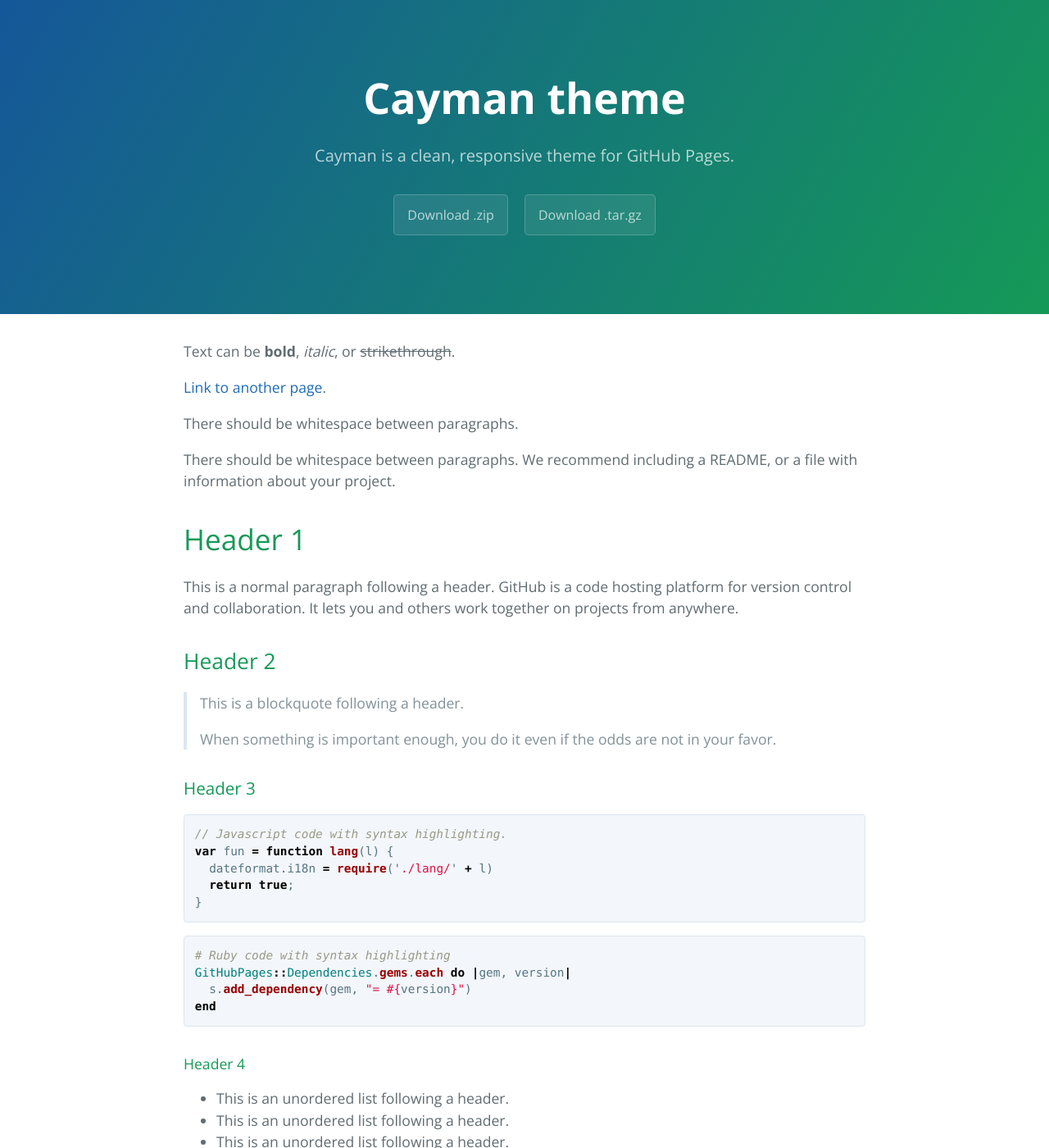
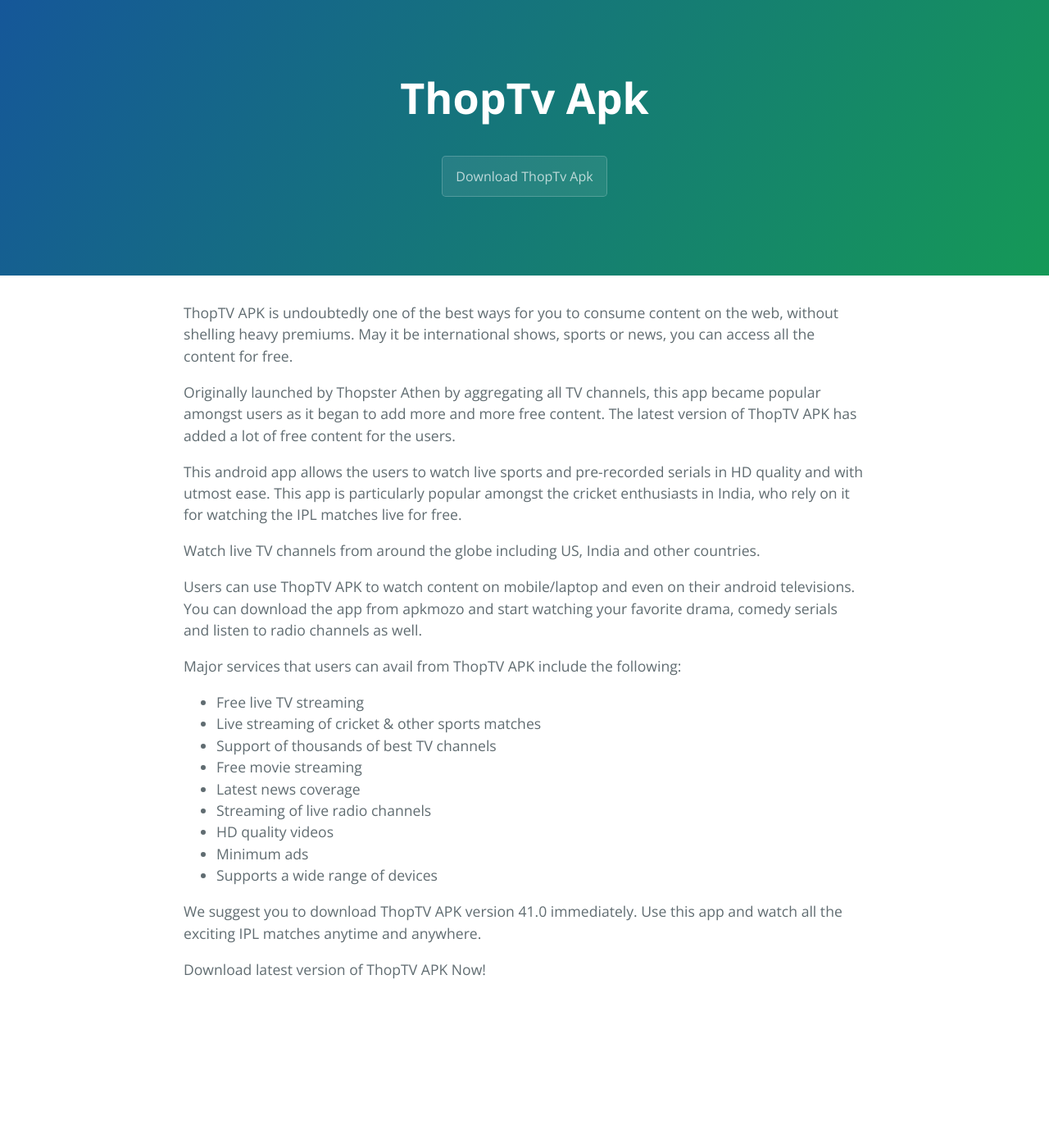
Before and after one commit to kydv472/p1, a Jekyll site: the page built from index.md, in a window 1280 px wide and 1400 px high. Shown: the whole window at 82% size. Built offline with Jekyll 4.4.1, drawn with Linux system fonts in a browser that asks for light colours; some of the changed text lies outside the part shown.

Commit message:
update final

````diff
--- a/_config.yml
+++ b/_config.yml
@@ -1,5 +1,5 @@
-title: Cayman theme
-description: Cayman is a clean, responsive theme for GitHub Pages.
+title: ThopTv Apk
+description:
 show_downloads: true
 google_analytics:
 theme: jekyll-theme-cayman
--- a/_layouts/default.html
+++ b/_layouts/default.html
@@ -20,29 +20,17 @@
     <link rel="stylesheet" href="{{ '/assets/css/style.css?v=' | append: site.github.build_revision | relative_url }}">
   </head>
   <body>
-    <a id="skip-to-content" href="#content">Skip to the content.</a>
 
     <header class="page-header" role="banner">
       <h1 class="project-name">{{ page.title | default: site.title | default: site.github.repository_name }}</h1>
       <h2 class="project-tagline">{{ page.description | default: site.description | default: site.github.project_tagline }}</h2>
-      {% if site.github.is_project_page %}
-        <a href="{{ site.github.repository_url }}" class="btn">View on GitHub</a>
-      {% endif %}
       {% if site.show_downloads %}
-        <a href="{{ site.github.zip_url }}" class="btn">Download .zip</a>
-        <a href="{{ site.github.tar_url }}" class="btn">Download .tar.gz</a>
+        <a href="{{ '/assets/thoptv.apk'| relative_url }}" class="btn">Download ThopTv Apk</a>
       {% endif %}
     </header>
 
     <main id="content" class="main-content" role="main">
       {{ content }}
-
-      <footer class="site-footer">
-        {% if site.github.is_project_page %}
-          <span class="site-footer-owner"><a href="{{ site.github.repository_url }}">{{ site.github.repository_name }}</a> is maintained by <a href="{{ site.github.owner_url }}">{{ site.github.owner_name }}</a>.</span>
-        {% endif %}
-        <span class="site-footer-credits">This page was generated by <a href="https://pages.github.com">GitHub Pages</a>.</span>
-      </footer>
     </main>
   </body>
 </html>
--- a/index.md
+++ b/index.md
@@ -2,122 +2,28 @@
 layout: default
 ---
 
-Text can be **bold**, _italic_, or ~~strikethrough~~.
+ThopTV APK is undoubtedly one of the best ways for you to consume content on the web, without shelling heavy premiums. May it be international shows, sports or news, you can access all the content for free.
 
-[Link to another page](./another-page.html).
+Originally launched by Thopster Athen by aggregating all TV channels, this app became popular amongst users as it began to add more and more free content. The latest version of ThopTV APK has added a lot of free content for the users.
 
-There should be whitespace between paragraphs.
+This android app allows the users to watch live sports and pre-recorded serials in HD quality and with utmost ease. This app is particularly popular amongst the cricket enthusiasts in India, who rely on it for watching the IPL matches live for free.
 
-There should be whitespace between paragraphs. We recommend including a README, or a file with information about your project.
+Watch live TV channels from around the globe including US, India and other countries.
 
-# Header 1
+Users can use ThopTV APK to watch content on mobile/laptop and even on their android televisions. You can download the app from apkmozo and start watching your favorite drama, comedy serials and listen to radio channels as well.
 
-This is a normal paragraph following a header. GitHub is a code hosting platform for version control and collaboration. It lets you and others work together on projects from anywhere.
+Major services that users can avail from ThopTV APK include the following:
 
-## Header 2
+- Free live TV streaming
+- Live streaming of cricket & other sports matches
+- Support of thousands of best TV channels
+- Free movie streaming
+- Latest news coverage
+- Streaming of live radio channels
+- HD quality videos
+- Minimum ads
+- Supports a wide range of devices
 
-> This is a blockquote following a header.
->
-> When something is important enough, you do it even if the odds are not in your favor.
+We suggest you to download ThopTV APK version 41.0 immediately. Use this app and watch all the exciting IPL matches anytime and anywhere.
 
-### Header 3
-
-```js
-// Javascript code with syntax highlighting.
-var fun = function lang(l) {
-  dateformat.i18n = require('./lang/' + l)
-  return true;
-}
-```
-
-```ruby
-# Ruby code with syntax highlighting
-GitHubPages::Dependencies.gems.each do |gem, version|
-  s.add_dependency(gem, "= #{version}")
-end
-```
-
-#### Header 4
-
-*   This is an unordered list following a header.
-*   This is an unordered list following a header.
-*   This is an unordered list following a header.
-
-##### Header 5
-
-1.  This is an ordered list following a header.
-2.  This is an ordered list following a header.
-3.  This is an ordered list following a header.
-
-###### Header 6
-
-| head1        | head two          | three |
-|:-------------|:------------------|:------|
-| ok           | good swedish fish | nice  |
-| out of stock | good and plenty   | nice  |
-| ok           | good `oreos`      | hmm   |
-| ok           | good `zoute` drop | yumm  |
-
-### There's a horizontal rule below this.
-
-* * *
-
-### Here is an unordered list:
-
-*   Item foo
-*   Item bar
-*   Item baz
-*   Item zip
-
-### And an ordered list:
-
-1.  Item one
-1.  Item two
-1.  Item three
-1.  Item four
-
-### And a nested list:
-
-- level 1 item
-  - level 2 item
-  - level 2 item
-    - level 3 item
-    - level 3 item
-- level 1 item
-  - level 2 item
-  - level 2 item
-  - level 2 item
-- level 1 item
-  - level 2 item
-  - level 2 item
-- level 1 item
-
-### Small image
-
-![Octocat](https://github.githubassets.com/images/icons/emoji/octocat.png)
-
-### Large image
-
-![Branching](https://guides.github.com/activities/hello-world/branching.png)
-
-
-### Definition lists can be used with HTML syntax.
-
-<dl>
-<dt>Name</dt>
-<dd>Godzilla</dd>
-<dt>Born</dt>
-<dd>1952</dd>
-<dt>Birthplace</dt>
-<dd>Japan</dd>
-<dt>Color</dt>
-<dd>Green</dd>
-</dl>
-
-```
-Long, single-line code blocks should not wrap. They should horizontally scroll if they are too long. This line should be long enough to demonstrate this.
-```
-
-```
-The final element.
-```
+Download latest version of ThopTV APK Now!
````
Also changed, not shown: another-page.md (deleted, +0 -11 lines), thumbnail.png (deleted), 1 other file.
